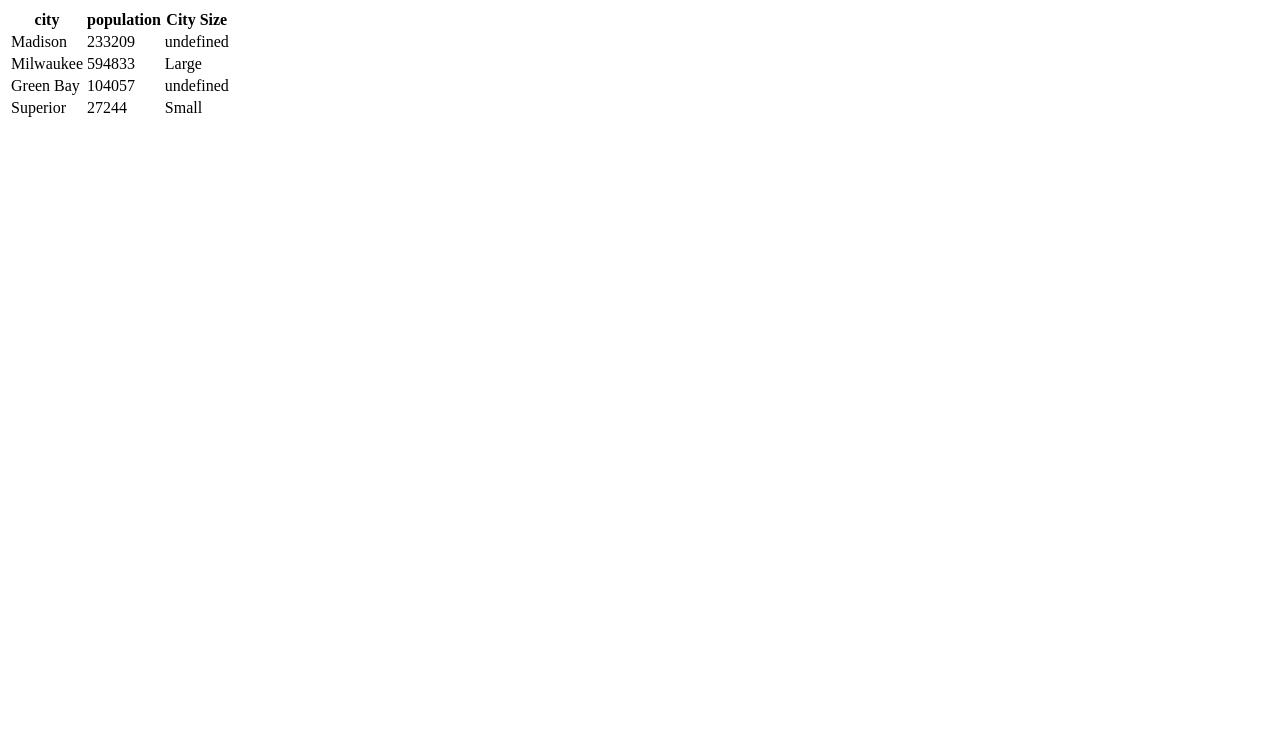
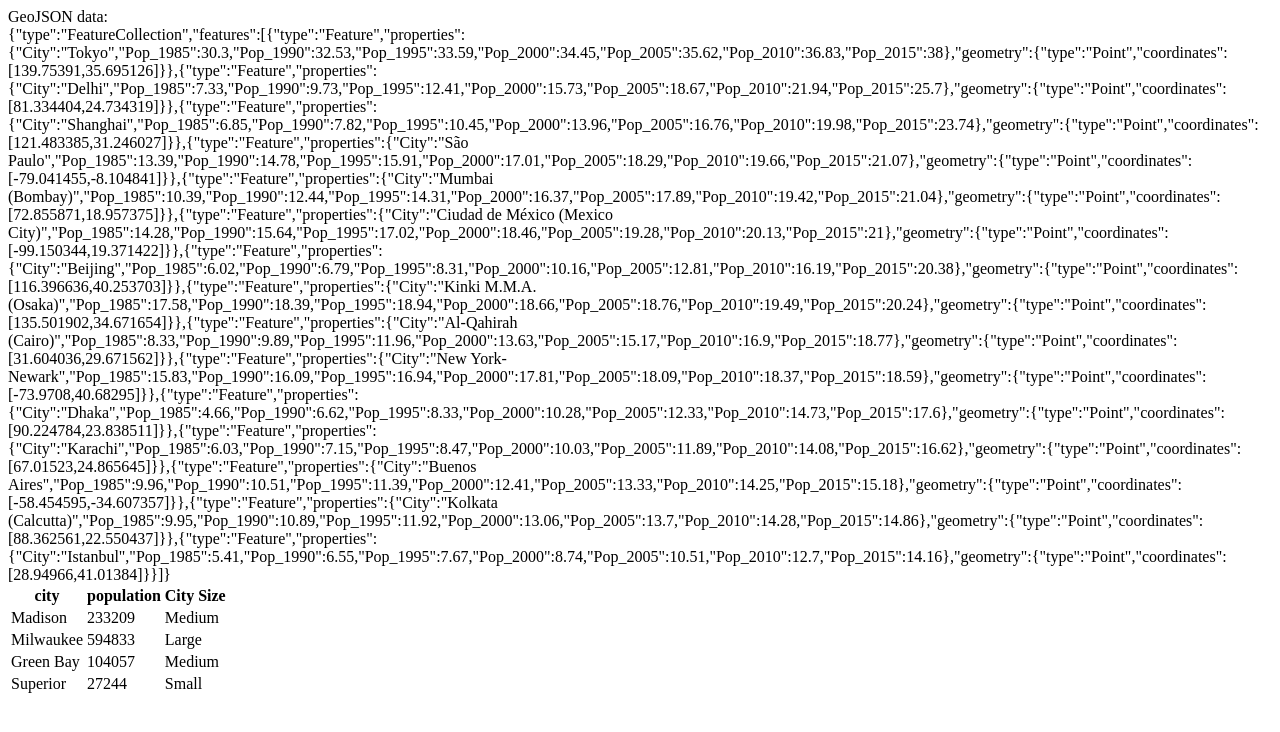
Before and after one commit to sounny/unit-1-js, a plain HTML site: page Chapter02/index.html in a window 1280 px wide. Drawn offline with Linux system fonts and the light colour scheme.

Commit message:
completion of activity 4

```diff
--- a/Chapter02/index.html
+++ b/Chapter02/index.html
@@ -24,6 +24,6 @@
 
         <!--put your external script links here-->
         <div id="mydiv"></div>
-        <script type="text/javascript" src="js/main_with_debug.js"></script>
+        <script type="text/javascript" src="js/main.js"></script>
     </body>
 </html>
--- a/Chapter02/js/main.js
+++ b/Chapter02/js/main.js
@@ -1,11 +1,4 @@
-//initialize function called when the script loads
-function initialize() {
-    cities();
-}
-
-//function to create a table with cities and their populations
-function cities() {
-    //define an array of objects for cities and population
+//the following block of code stores city population data as an array
 var cityPop = [
 	{
 		city: 'Madison',
@@ -25,28 +18,125 @@ function cities() {
     }
 ];
 
-    //create the table element
-    var table = document.createElement("table");
+//The following function creates a table from the popualtion data
+function createTable(cityPop) {
+    var table = document.createElement('table');
+    var tr = document.createElement('tr');
 
-    //create a header row
-    var headerRow = document.createElement("tr");
-
-    //add the "City" and "Population" columns to the header row
-    headerRow.insertAdjacentHTML("beforeend", "<th>City</th><th>Population</th>");
-
-    //add the row to the table
-    table.appendChild(headerRow);
-
-    //loop to add a new row for each city
-    for (var i = 0; i < cityPop.length; i++) {
-        //assign longer HTML strings to a variable
-        var rowHtml = "<tr><td>" + cityPop[i].city + "</td><td>" + cityPop[i].population + "</td></tr>";
-        //add the row's HTML string to the table
-        table.insertAdjacentHTML('beforeend', rowHtml);
+    /* this block of code creates headers for the table.
+    It creates them, sets their content, and appends the data*/
+    for (var header in cityPop[0]) {
+        var th = document.createElement('th');
+        th.textContent = header;
+        tr.appendChild(th);
     }
 
-    document.querySelector("#mydiv").appendChild(table);
+    table.appendChild(tr); //append the headers to the table
+
+    // This block of code creates rows for the table
+    for (var i=0; i<cityPop.length; i++) {
+        var tr = document.createElement('tr'); //create a new tr element for each row
+
+        for (var property in cityPop[i]) {
+            var td = document.createElement('td'); //create a td element for each cell
+            td.textContent = cityPop[i][property]; //set the cell content from the cityPop data
+            tr.appendChild(td); //append the tr and td elements together
         }
 
-//call the initialize function when the DOM has loaded
-document.addEventListener('DOMContentLoaded', initialize);
+        table.appendChild(tr); //append the row to the table
+    }
+
+    return table; //the created table is returned
+}
+
+//This funcyion creates a "City Size" column in the table
+function addColumns(cityPop){
+
+    //this line of colde selects all tr elements and iterates through them
+    document.querySelectorAll("tr").forEach(function(row, i){
+
+    	if (i == 0){
+            //header is created for the City Size column
+    		row.insertAdjacentHTML('beforeend', '<th>City Size</th>');
+    	} else {
+
+    		var citySize;
+            /*The if, else statement determines the city's size based on population.
+            This is what is reflected on the table*/
+    		if (cityPop[i-1].population < 100000){
+    			citySize = 'Small';
+
+    		} else if (cityPop[i-1].population < 500000){
+    			citySize = 'Medium';
+
+    		} else {
+    			citySize = 'Large';
+    		};
+            //add the city size values into the cells
+			row.insertAdjacentHTML('beforeend', '<td>' + citySize + '</td>');
+    	};
+    });
+};
+
+//This function will add event listeners to the table
+function addEvents(){
+    //This line of code creates a mouseover function, which allows the code to detect hovering.
+	document.querySelector("table").addEventListener("mouseover", function(){
+
+        //this variable will hold color values
+        var color = "rgb(";
+        //random values are genertaed to represent RGB values
+        for (var i=0; i<3; i++){
+
+			var random = Math.round(Math.random() * 255);
+
+			color += random;
+
+			if (i<2){
+				color += ",";
+
+			} else {
+				color += ")";
+            }
+        }
+        //This line of code is what then sets the tables color to the random color that is produced
+        document.querySelector("table").style.color = color;
+    });
+    //Defines a function to be executed when the table is clicked
+	function clickme(){
+        //the message that is displayed when the table gets clicked
+        alert('Hey, you clicked me!');
+    }
+    //creates a click event listener to detect when the table gets clicked
+	document.querySelector("table").addEventListener("click", clickme);
+};
+//this block of code ensures execution occurs after the window finishes loading
+window.addEventListener('load', function() {
+    var table = createTable(cityPop);
+    document.body.appendChild(table);
+
+    addColumns(cityPop);
+    addEvents();
+});
+
+/* The next blocks of code will ensure MegaCities.GeoJSON's contents are fetched and displayed correctly.
+ This line of code defines the debugCallback function*/
+function debugCallback(response) {
+	return response.json(); // This line of code converts the response to JSON and return it as a promise
+  }
+
+  function debugAjax() {
+	fetch("data/MegaCities.geojson") // The GeoJSON file will loaded in using fetch()
+	  .then(function(response) {
+		return debugCallback(response); // This line of code return the promise from the debugCallback function
+	  })
+	  .then(function(data) {
+		var myData = data; // Assign the response data to the myData variable
+		document.querySelector("#mydiv").insertAdjacentHTML('beforeend', 'GeoJSON data:<br>' + JSON.stringify(myData));
+	  })
+	  .catch(function(error) {
+		console.log(error); // This line of script prints to the user that there is an error, such as a missing file
+	  });
+  }
+
+  debugAjax(); // Call the debugAjax function to start the fetch request
--- a/Chapter02/js/main_with_debug.js
+++ b/Chapter02/js/main_with_debug.js
@@ -67,7 +67,7 @@ function addColumns(cityPop){
     			citySize = 'Small';
 
     		} else if (cityPop[i-1].population < 500000){
-    			citysize = 'Medium';
+    			citySize = 'Medium';
 
     		} else {
     			citySize = 'Large';
```
Also changed, not shown: Chapter03/index.html (+2 -1 lines), Chapter03/js/debug_ajax.js (+18 -15 lines), Chapter03/js/followAlongmodule.js (added, +21 -0 lines), Chapter03/js/main.js (+23 -0 lines), Chapter02/data/MegaCities.geojson (added). Lines whose indentation alone changed are shown as unchanged.
